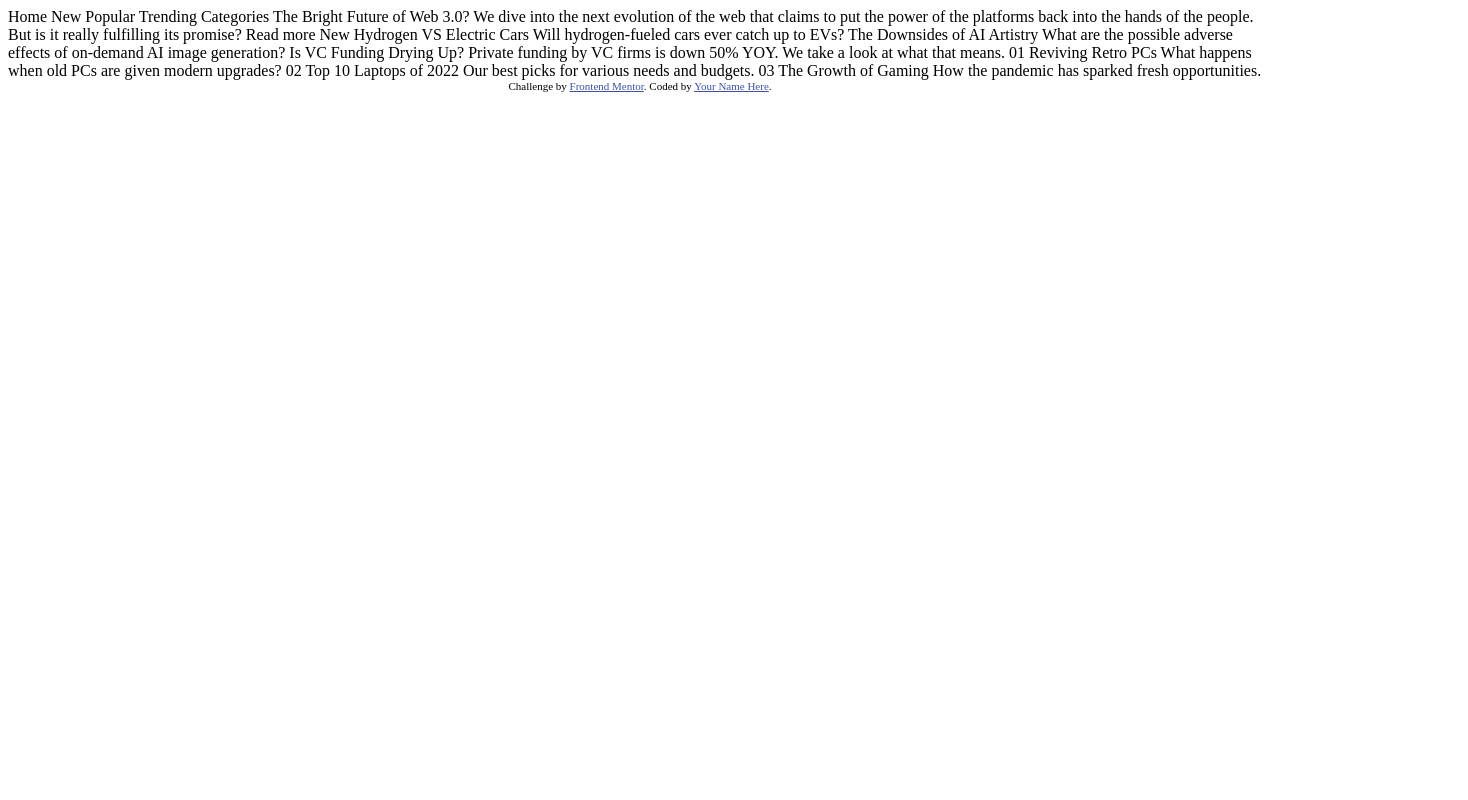
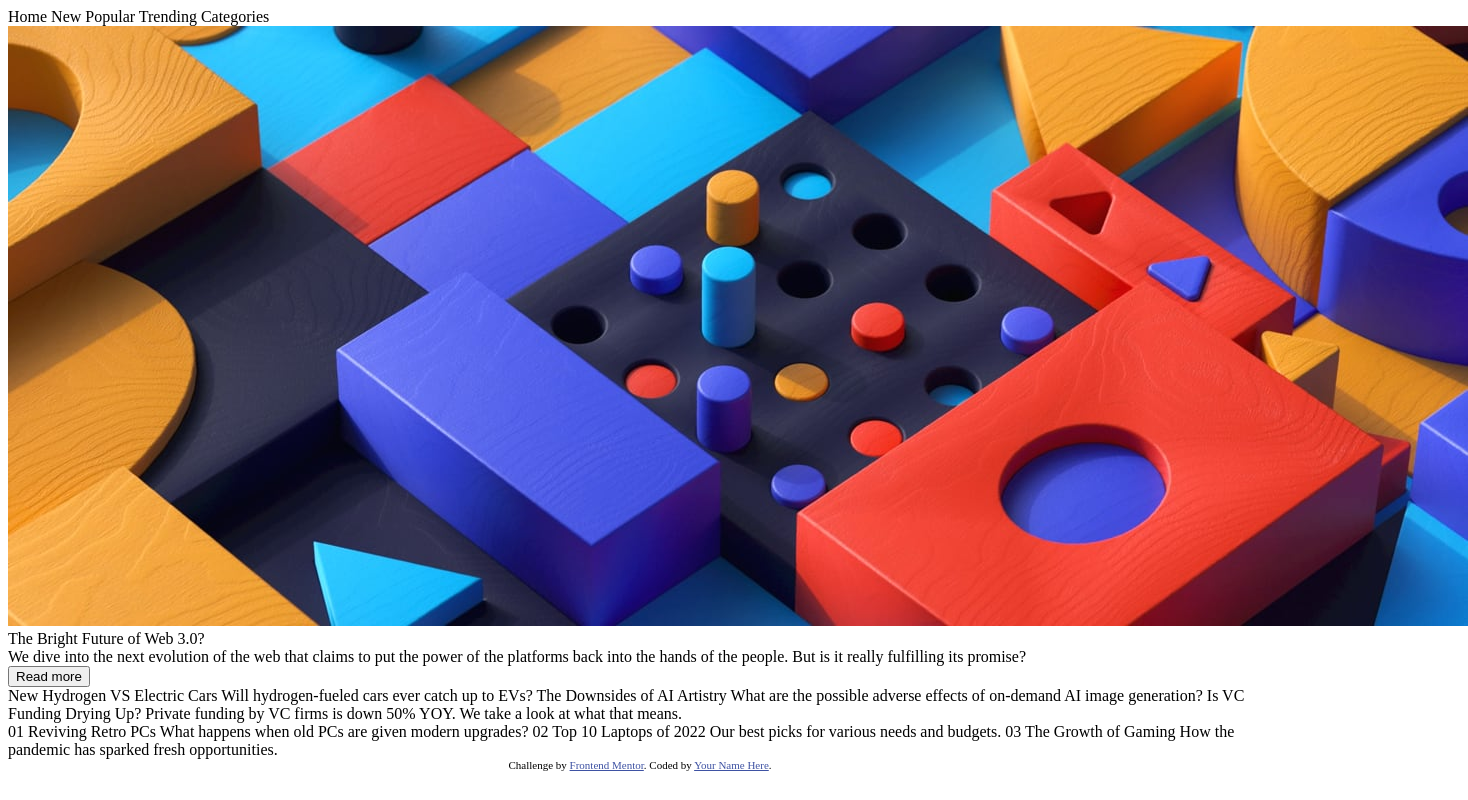
Before and after one commit to GregFJr/Washington-News, a plain HTML site: page index.html in a window 1280 px wide. Shown: the whole page, 1468 px wide, since content can reach past the window. Drawn offline with Linux system fonts and the light colour scheme.

Commit message:
created html structure

```diff
--- a/index.html
+++ b/index.html
@@ -1,60 +1,74 @@
 <!DOCTYPE html>
 <html lang="en">
   <head>
-  <meta charset="UTF-8">
-  <meta name="viewport" content="width=device-width, initial-scale=1.0"> <!-- displays site properly based on user's device -->
+    <meta charset="UTF-8" />
+    <meta name="viewport" content="width=device-width, initial-scale=1.0" />
+    <!-- displays site properly based on user's device -->
 
-  <link rel="icon" type="image/png" sizes="32x32" href="./assets/images/favicon-32x32.png">
+    <link
+      rel="icon"
+      type="image/png"
+      sizes="32x32"
+      href="./assets/images/favicon-32x32.png"
+    />
+
+    <link rel="stylesheet" href="./styles.css">
 
     <title>Frontend Mentor | News homepage</title>
 
     <!-- Feel free to remove these styles or customise in your own stylesheet 👍 -->
     <style>
-    .attribution { font-size: 11px; text-align: center; }
-    .attribution a { color: hsl(228, 45%, 44%); }
+      .attribution {
+        font-size: 11px;
+        text-align: center;
+      }
+      .attribution a {
+        color: hsl(228, 45%, 44%);
+      }
     </style>
   </head>
   <body>
+    <section class="main-container">
+      <nav class="nav-links">Home New Popular Trending Categories</nav>
 
-  Home
-  New
-  Popular
-  Trending
-  Categories
+      <section class="headline">
 
-  The Bright Future of Web 3.0?
+          <div><img src="./assets/images/image-web-3-desktop.jpg" alt=""></div>
 
-  We dive into the next evolution of the web that claims to put the power of the platforms back into the hands of the people.
-  But is it really fulfilling its promise?
+       <div>The Bright Future of Web 3.0? </div>
 
-  Read more
+       <div> We dive into the next evolution of the web
+        that claims to put the power of the platforms back into the hands of the
+        people. But is it really fulfilling its promise?</div>
 
-  New
+        <button>Read more</button>
 
-  Hydrogen VS Electric Cars
-  Will hydrogen-fueled cars ever catch up to EVs?
+       <div> New Hydrogen
+        VS Electric Cars Will hydrogen-fueled cars ever catch up to EVs?
 
-  The Downsides of AI Artistry
-  What are the possible adverse effects of on-demand AI image generation?
+        The Downsides of AI Artistry What are the possible adverse effects of
+        on-demand AI image generation?
 
-  Is VC Funding Drying Up?
-  Private funding by VC firms is down 50% YOY. We take a look at what that means.
+        Is VC Funding Drying Up? Private funding
+        by VC firms is down 50% YOY. We take a look at what that means.</div>
+      </section>
 
-  01
-  Reviving Retro PCs
-  What happens when old PCs are given modern upgrades?
+      <section class="blogs">
+        01 Reviving Retro PCs What happens when old PCs are given modern
+        upgrades?
 
-  02
-  Top 10 Laptops of 2022
-  Our best picks for various needs and budgets.
+        02 Top 10 Laptops of 2022 Our best picks for various needs and
+        budgets.
 
-  03
-  The Growth of Gaming
-  How the pandemic has sparked fresh opportunities.
-
+        03 The Growth of Gaming How the pandemic has sparked fresh
+        opportunities.
+      </section>
+    </section>
     <div class="attribution">
-    Challenge by <a href="https://www.frontendmentor.io?ref=challenge" target="_blank">Frontend Mentor</a>.
-    Coded by <a href="#">Your Name Here</a>.
+      Challenge by
+      <a href="https://www.frontendmentor.io?ref=challenge" target="_blank"
+        >Frontend Mentor</a
+      >. Coded by <a href="#">Your Name Here</a>.
     </div>
   </body>
 </html>
```
Lines whose indentation alone changed are shown as unchanged.
